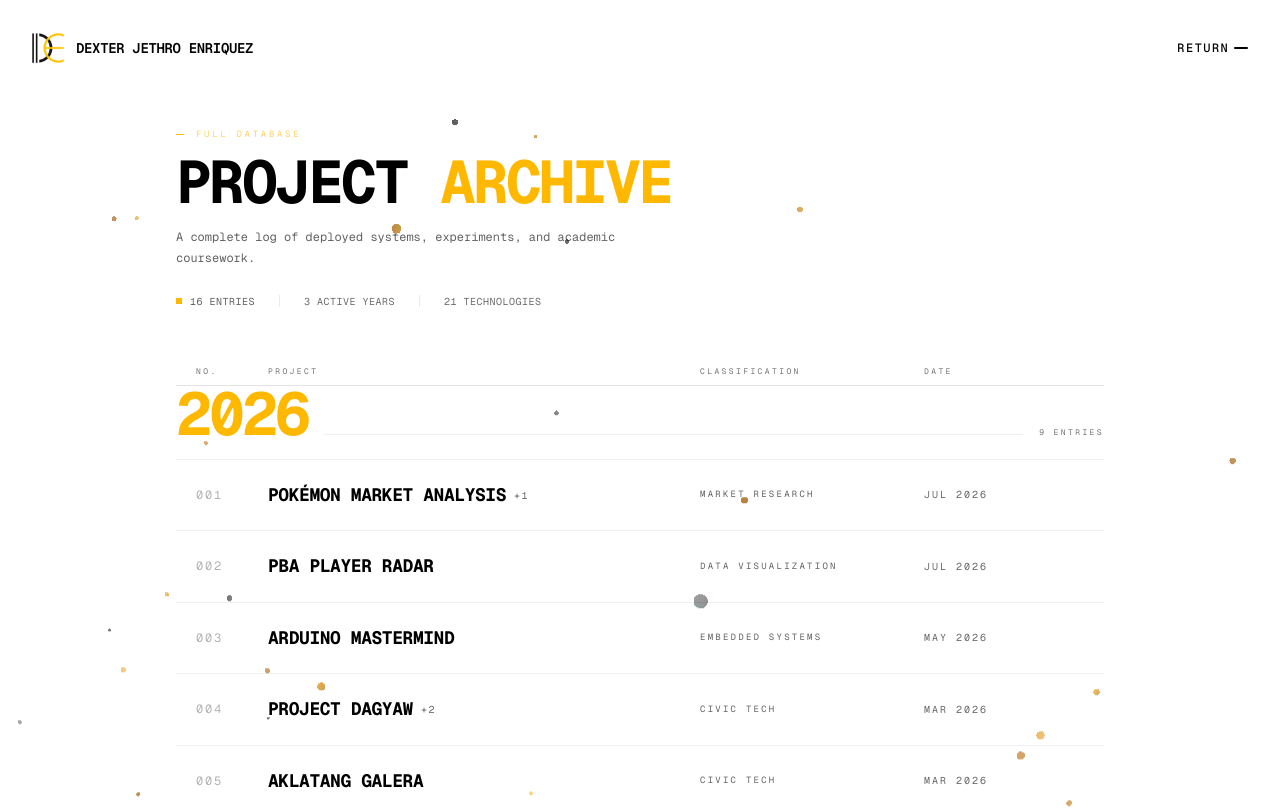
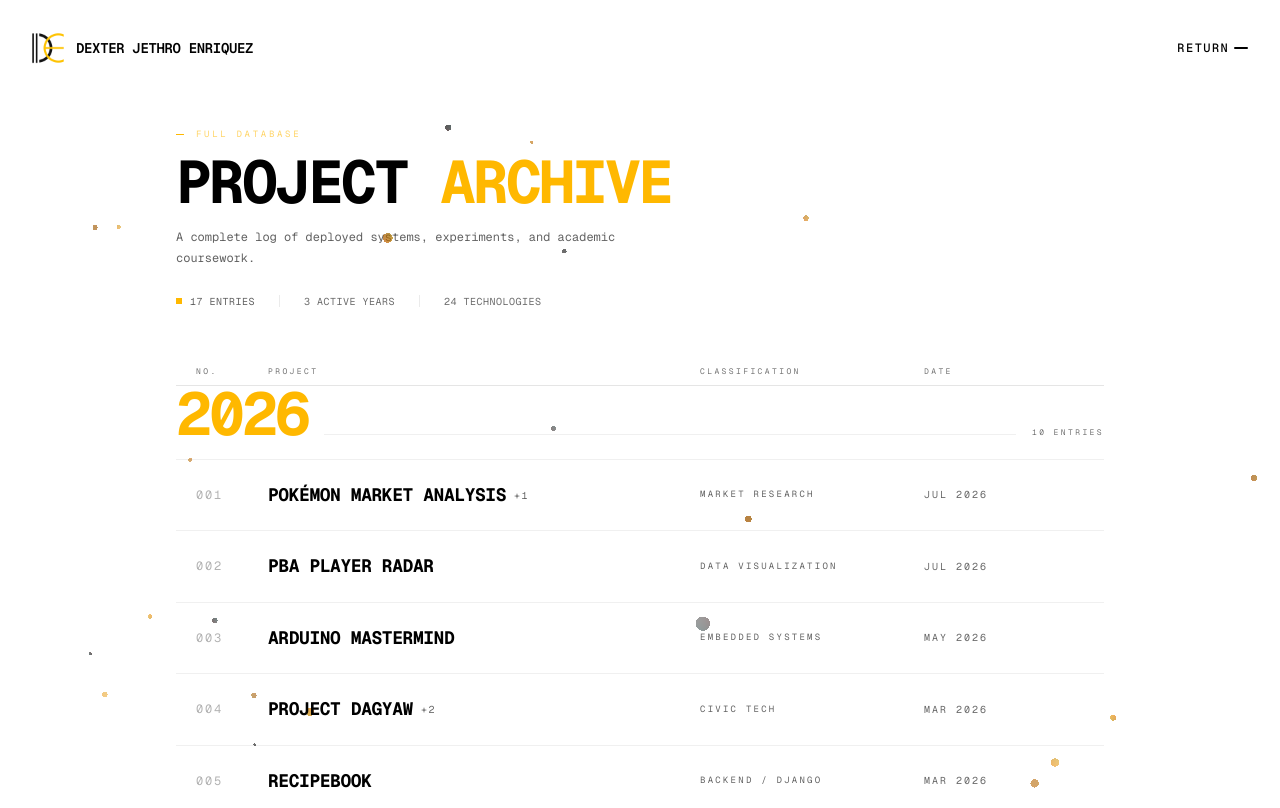
Before and after one commit to RokiTheWise/enriquez-portfolio-v2, a Next.js app: page /archive in a window 1280 px wide. Shown: the top 808 px of the page. Built offline with nearby package versions, Linux system fonts and the light colour scheme.

Commit message:
feat: add Recipebook project to archive with detailed description and technologies used

```diff
--- a/components/archive/data.ts
+++ b/components/archive/data.ts
@@ -92,6 +92,23 @@ export const ARCHIVE: ArchiveEntry[] = [
       { name: "Carl Jacob Landicho", github: "https://github.com/Sazemii" },
       { name: "Charles Daniel Quinto", github: "https://github.com/CharlesRemarks" },
     ],
+  },
+  {
+    year: "2026",
+    month: "Mar",
+    project: "Recipebook",
+    classification: "BACKEND / DJANGO",
+    description:
+      "A Django app for storing recipes and the ingredients they call for, built to learn the framework's class-based views and relational modelling. The data model is the point: Ingredient and Recipe are separate tables joined by a RecipeIngredient through-model that carries the quantity — so \"flour\" exists once and is reused across every recipe that needs it, each with its own \"2 cups\" or \"250g\". Deletes cascade through the join table, and a recipe reaches its rows via a reverse relation the detail template iterates directly. Public browsing is read-only through RecipeListView and RecipeDetailView; all authoring happens in the Django admin, where the recipe form nests an inline editor so a recipe and its ingredient quantities are entered on one page rather than three.",
+    tech: [
+      { name: "Django", tag: "FRAMEWORK" },
+      { name: "Python", tag: "CORE" },
+      { name: "SQLite", tag: "DATABASE" },
+      { name: "Django ORM", tag: "DATA MODEL" },
+    ],
+    github: "https://github.com/RokiTheWise/recipebook-enriquez-dexterjethro",
+    accentColor: "#10B981",
+    image: "/recipebook.webp",
   },
   {
     year: "2026",
```
Also changed, not shown: public/recipebook.webp (added).
